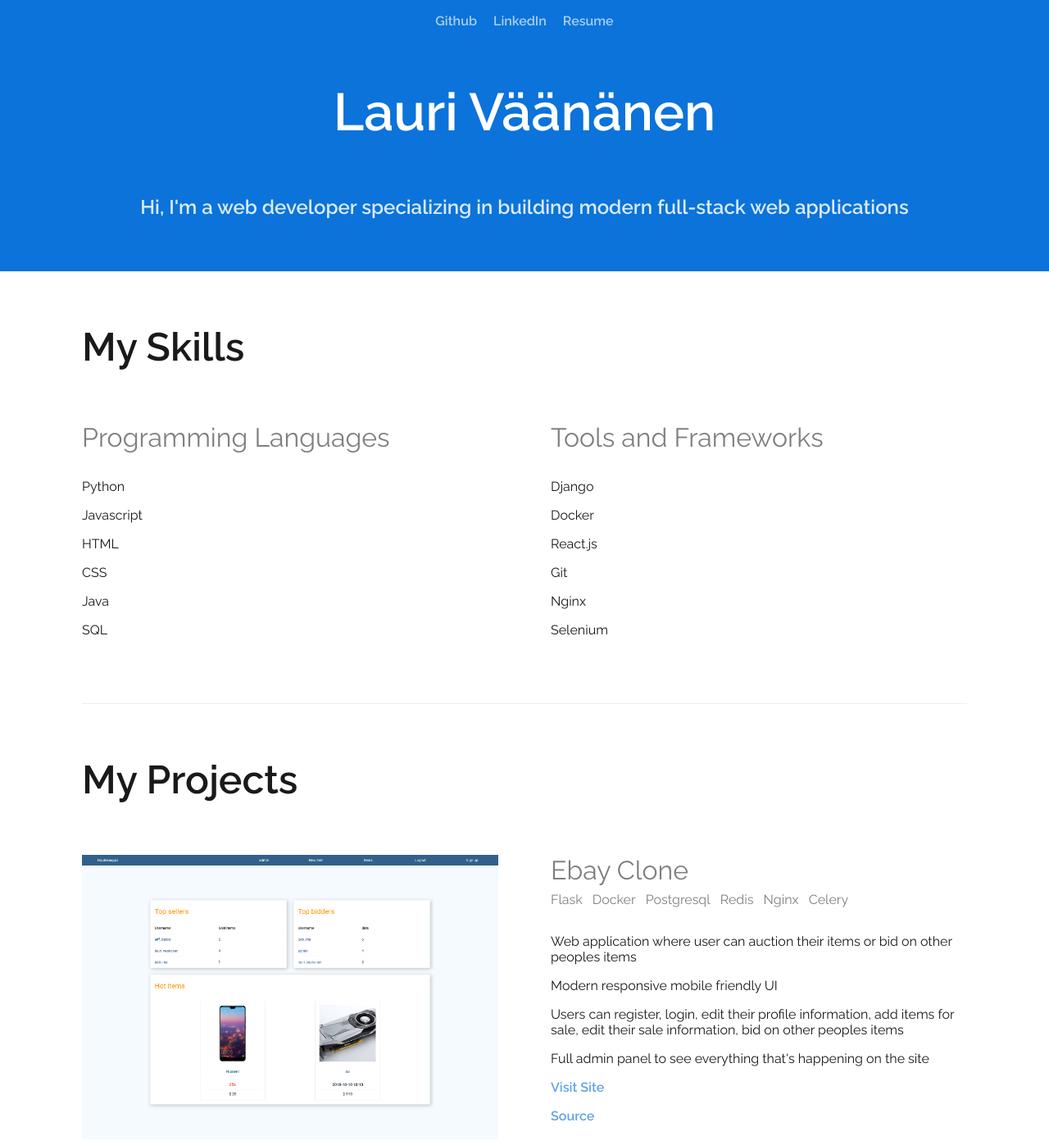
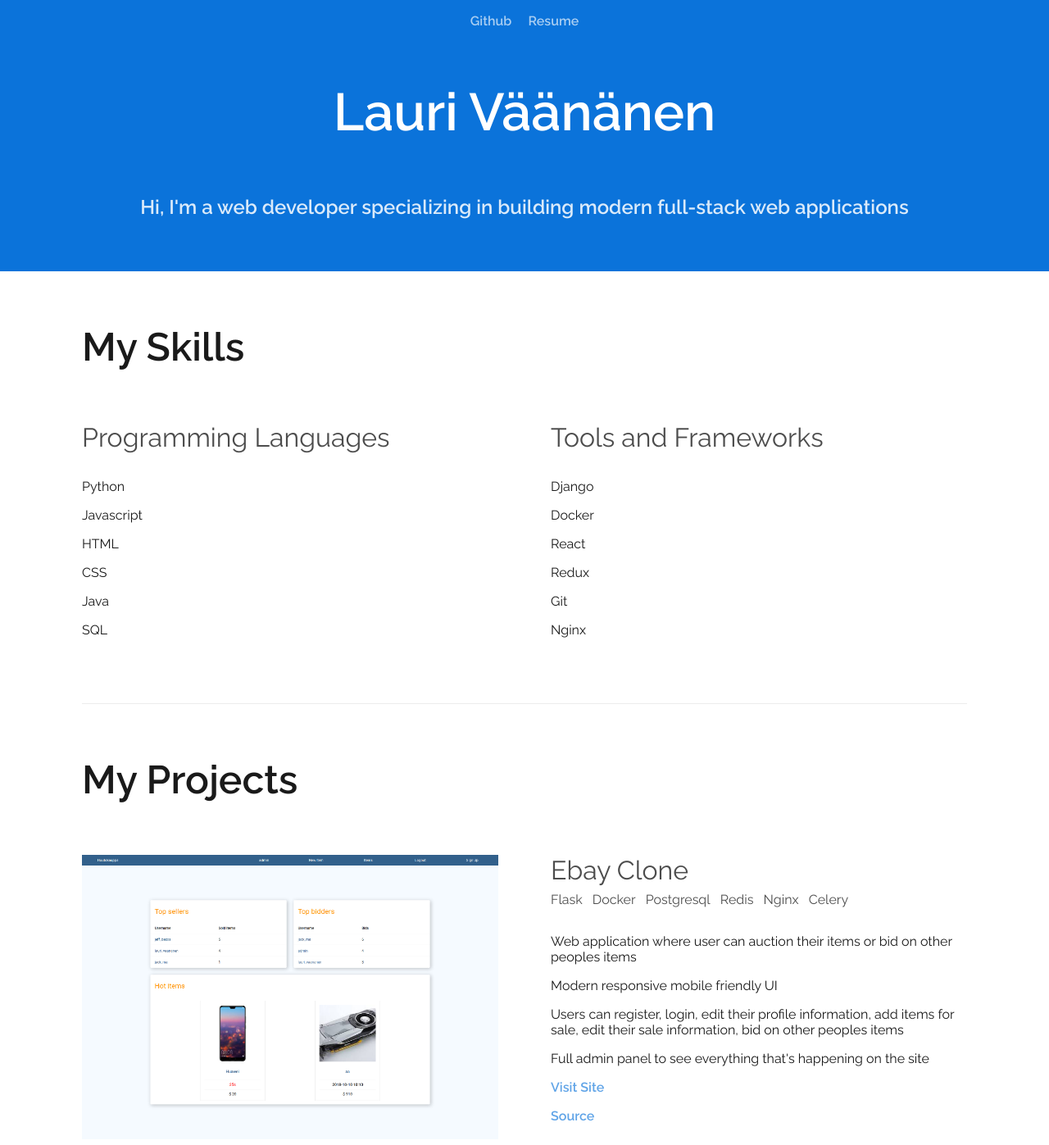
Before and after one commit to laurivaananen/Portfolio, a plain HTML site: page index.html in a window 1280 px wide. Shown: the top 1397 px of the page at 82% size. Drawn offline with Linux system fonts and the light colour scheme.

Commit message:
Add resume

```diff
--- a/index.html
+++ b/index.html
@@ -13,8 +13,7 @@
             <nav class="center">
                 <ul>
                     <li><a target="_blank" href="https://github.com/laurivaananen">Github</a></li>
-                    <li><a href="#">LinkedIn</a></li>
-                    <li><a href="#">Resume</a></li>
+                    <li><a target="_blank" href="/lauri_vaananen_resume.pdf">Resume</a></li>
                 </ul>
             </nav>
             <section class="hero center">
@@ -80,10 +79,10 @@
                         <h3>Tools and Frameworks</h3>
                             <p>Django</p>
                             <p>Docker</p>
-                            <p>React.js</p>
+                            <p>React</p>
+                            <p>Redux</p>
                             <p>Git</p>
                             <p>Nginx</p>
-                            <p>Selenium</p>
                     </div>
                 </div>
             </div>
@@ -174,27 +173,6 @@
                         </div>
                     </div>
                 </li>
-                <!-- <li>
-                    <div class="project" >
-                        <img id="wagtail-image" class="image" src="wagtail_2.png" alt="Wagtail App">
-                        <div class="description">
-                            <h3>Portfolio and Blog</h3>
-                            <p>I built this application using the Wagtail CMS, Django, Nginx and Postgresql and containerized it with Docker</p>
-                        </div>
-
-                        <ul class="links">
-                            <li><a target="_blank" href="https://github.com/laurivaananen/laurivaananen">Source</a></li>
-                        </ul>
-
-                        <ul class="tools" >
-                            <li>Django</li>
-                            <li>Wagtail CMS</li>
-                            <li>Docker</li>
-                            <li>Postgresql</li>
-                            <li>Nginx</li>
-                        </ul>
-                    </div>
-                </li> -->
             </ul>
         </div>
     </section>
@@ -204,7 +182,7 @@
             <h2 class="center" >About Me</h2>
             <div class="center">
                 <p>Thanks for checking out my portfolio, if you want to contact me please email me at: <span>lauri.e.vaananen@helsinki.fi</span></p>
-                <p>I Am currently studying computer science at the university of Helsinki but always looking for new opportunities whatever that is job you want to hire me or and open-source you want to work on together</p>
+                <p>I Am currently studying computer science at the university of Helsinki but always looking for new opportunities whatever that is a job you want to hire me or an open-source project you want to work on together</p>
             </div>
         </div>
     </section>
--- a/styles.css
+++ b/styles.css
@@ -14,7 +14,7 @@ body {
     --blue: hsla(210, 90%, 45%, 1);
     --light-blue: hsla(210, 90%, 45%, .85);
     --gray: hsla(210, 0%, 10%, 1);
-    --light-gray: hsla(210, 0%, 65%, 1);
+    --light-gray: hsla(0, 0%, 65%, 1);
 }
 
 
@@ -100,7 +100,7 @@ nav a:focus, nav a:hover {
     font-size: 2rem;
     margin: 0;
     margin-bottom: 2rem;
-    color: rgba(0, 0, 0, 0.5);
+    color: rgba(0, 0, 0, 0.7);
 }
 
 .split-container {
@@ -120,7 +120,6 @@ nav a:focus, nav a:hover {
 .dark {
     background-color: rgb(25, 33, 44);
     color: hsl(0, 0%, 100%, 0.85);
-    /* color: rgb(230, 230, 230); */
 }
 
 .blue {
@@ -184,7 +183,7 @@ nav a:focus, nav a:hover {
     margin-bottom: 1rem;
     margin-right: 0.5rem;
     display: inline-block;
-    color: rgba(0, 0, 0, 0.5);
+    color: rgba(0, 0, 0, 0.7);
 }
 
 .project-list {
@@ -279,7 +278,7 @@ nav a:focus, nav a:hover {
 
 span {
     font-weight: 700;
-    color: hsla(0, 0%, 100%, 0.85);
+    color: hsla(0, 0%, 100%, 0.9);
 }
 
 
```
Also changed, not shown: 1 other file.
